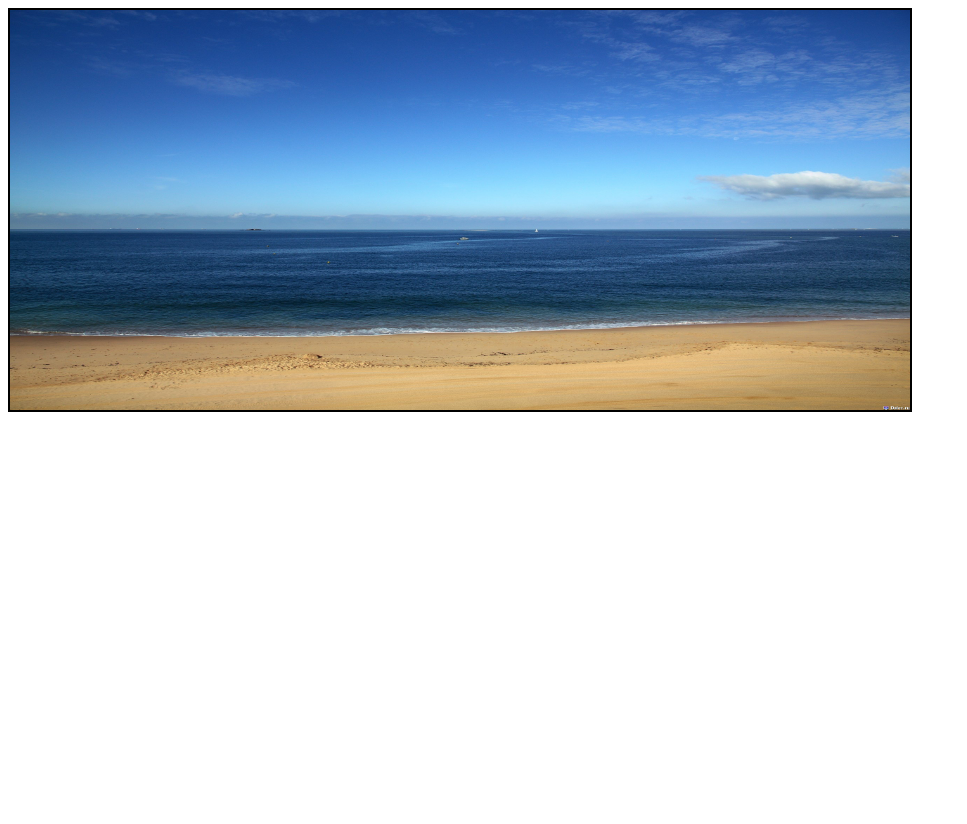
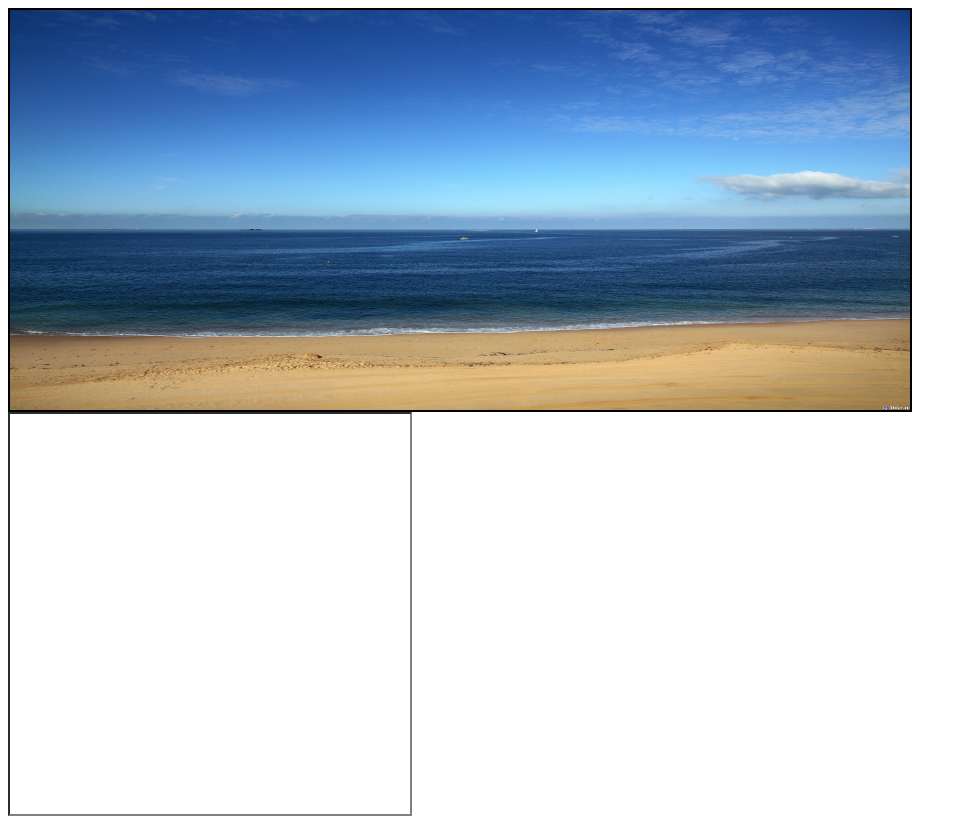
Before and after one commit to dudmike/Typer, a plain HTML site: page index.html in a window 1280 px wide. Shown: the whole page, without its empty margins (0-967 px from the left). Before the commit the page ends 800 px from the top, so only its background shows below. Drawn offline with Linux system fonts and the light colour scheme.

Commit message:
added and styled log_container

```diff
--- a/index.html
+++ b/index.html
@@ -5,6 +5,6 @@
 </head>
 <body>
 	<div id="animation_container"></div>
-
+	<div id="log_container"></div>
 </body>
 </html>
--- a/styles.css
+++ b/styles.css
@@ -6,3 +6,9 @@
 	background-image: url(Images/bg.jpg);
 	background-size: 900px 400px;
 }
+#log_container {
+	width: 400px;
+	height: 400px;
+	border: 2px grey inset;
+	display: inline-block;
+}
```
